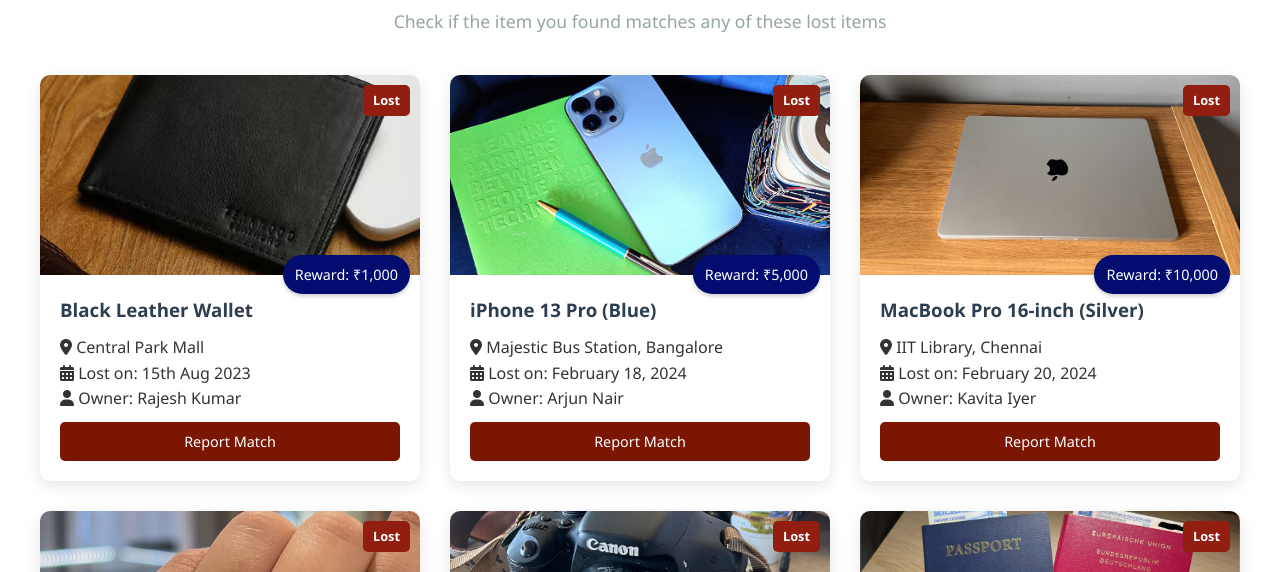
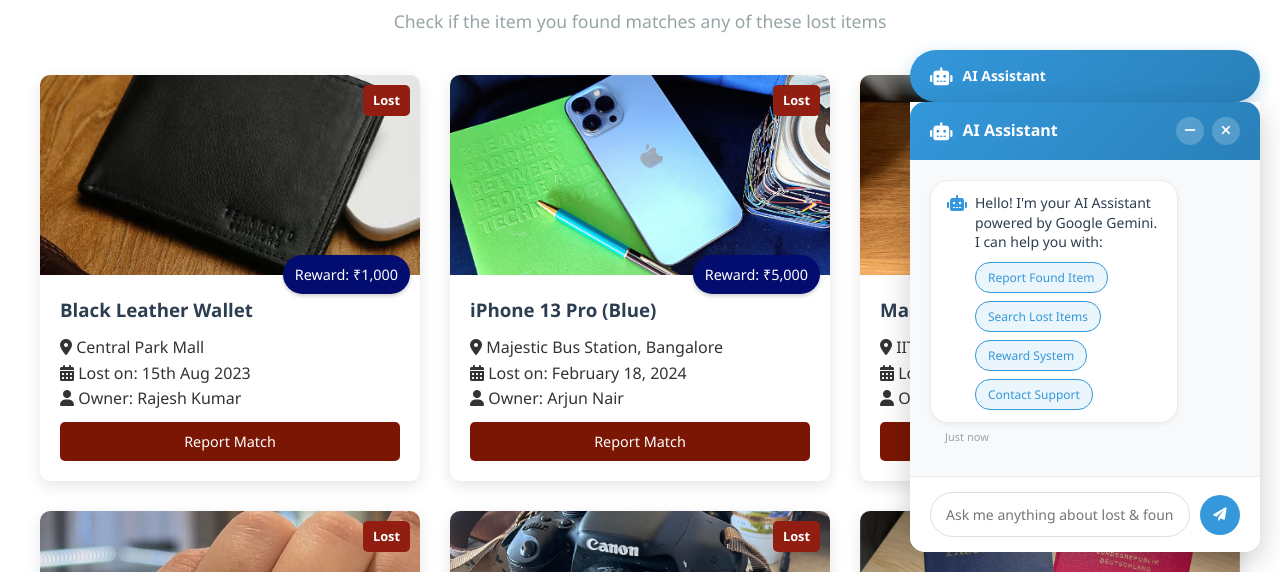
Before and after one commit to ChaitanyaGupta21/lost-found, a plain HTML site: page report-found.html in a window 1280 px wide. Shown: the part 228-800 px from the top of the page. Drawn offline with Linux system fonts and the light colour scheme.

Commit message:
Update report-found.html

```diff
--- a/report-found.html
+++ b/report-found.html
@@ -353,6 +353,65 @@
 
     <script src="js/script.js"></script>
     <script src="js/found-item.js"></script>
+
+    <!-- AI Chatbot Assistant -->
+    <div class="chatbot-widget" id="chatbotWidget">
+        <!-- Chatbot Toggle Button -->
+        <div class="chatbot-toggle" id="chatbotToggle">
+            <i class="fas fa-robot"></i>
+            <span>AI Assistant</span>
+        </div>
+
+        <!-- Chatbot Interface -->
+        <div class="chatbot-body" id="chatbotBody">
+            <!-- Chatbot Header -->
+            <div class="chatbot-header" id="chatbotHeader">
+                <div class="chatbot-title">
+                    <i class="fas fa-robot"></i>
+                    <span>AI Assistant</span>
+                </div>
+                <div class="chatbot-controls">
+                    <button class="minimize-btn" id="minimizeBtn">
+                        <i class="fas fa-minus"></i>
+                    </button>
+                    <button class="close-btn" id="closeBtn">
+                        <i class="fas fa-times"></i>
+                    </button>
+                </div>
+            </div>
+
+            <!-- Chat Messages -->
+            <div class="chat-messages" id="chatMessages">
+                <!-- Welcome Message -->
+                <div class="message bot-message">
+                    <div class="message-content">
+                        <i class="fas fa-robot"></i>
+                        <div>
+                            <p>Hello! I'm your AI Assistant powered by Google Gemini. I can help you with:</p>
+                            <div class="quick-responses">
+                                <button class="quick-response-btn" data-query="How to report a found item?">Report Found Item</button>
+                                <button class="quick-response-btn" data-query="How to search for lost items?">Search Lost Items</button>
+                                <button class="quick-response-btn" data-query="What is the reward system?">Reward System</button>
+                                <button class="quick-response-btn" data-query="How to contact support?">Contact Support</button>
+                            </div>
+                        </div>
+                    </div>
+                    <div class="message-time">Just now</div>
+                </div>
+            </div>
+
+            <!-- Chat Input -->
+            <div class="chat-input-container">
+                <input type="text" id="chatInput" placeholder="Ask me anything about lost & found...">
+                <button class="send-btn" id="sendBtn">
+                    <i class="fas fa-paper-plane"></i>
+                </button>
+            </div>
+        </div>
+    </div>
+
+    <!-- Google Gemini API Script -->
+    <script src="js/ai-chatbot.js"></script>
     <script>
         document.addEventListener('DOMContentLoaded', function() {
             const imageInput = document.getElementById('item-image');
```
